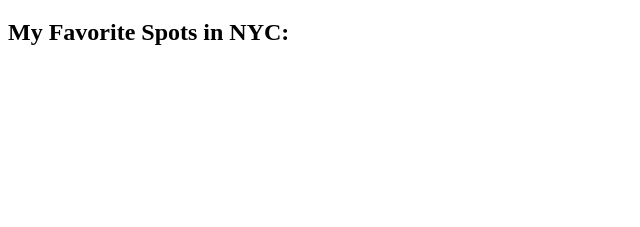
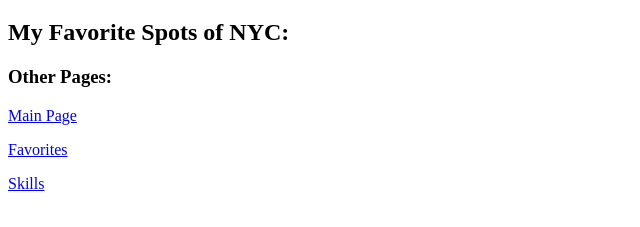
Before and after one commit to kellyjiang18/HTML, a plain HTML site: page KellyJiang/HTML Intro Website/spots.html in a window 1280 px wide. Shown: the part 61-288 px from the top of the page, without its empty margins (0-640 px from the left). Drawn offline with Linux system fonts and the light colour scheme.

Commit message:
Add files via upload

```diff
--- a/KellyJiang/HTML Intro Website/spots.html
+++ b/KellyJiang/HTML Intro Website/spots.html
@@ -8,7 +8,13 @@
 </head>
 <body>
     <h1>Spots</h1>
-    <h2>My Favorite Spots in NYC:</h2>
+    <h2>My Favorite Spots of NYC:</h2>
 
+    <div>
+    <h3>Other Pages:</h3>
+    <p><a href="index.html" title="Main Page">Main Page</a></p>
+    <p><a href="favorites.html" title="My Hobbies and Interests">Favorites</a></p>
+    <p><a href="skills.html" title="Stuff I Can Teach">Skills</a></p>
+    </div>
 </body>
 </html>
```
Also changed, not shown: KellyJiang/HTML Intro Website/favorites.html (+7 -0 lines), KellyJiang/HTML Intro Website/index.html (+2 -0 lines), KellyJiang/HTML Intro Website/skills.html (+6 -0 lines).
